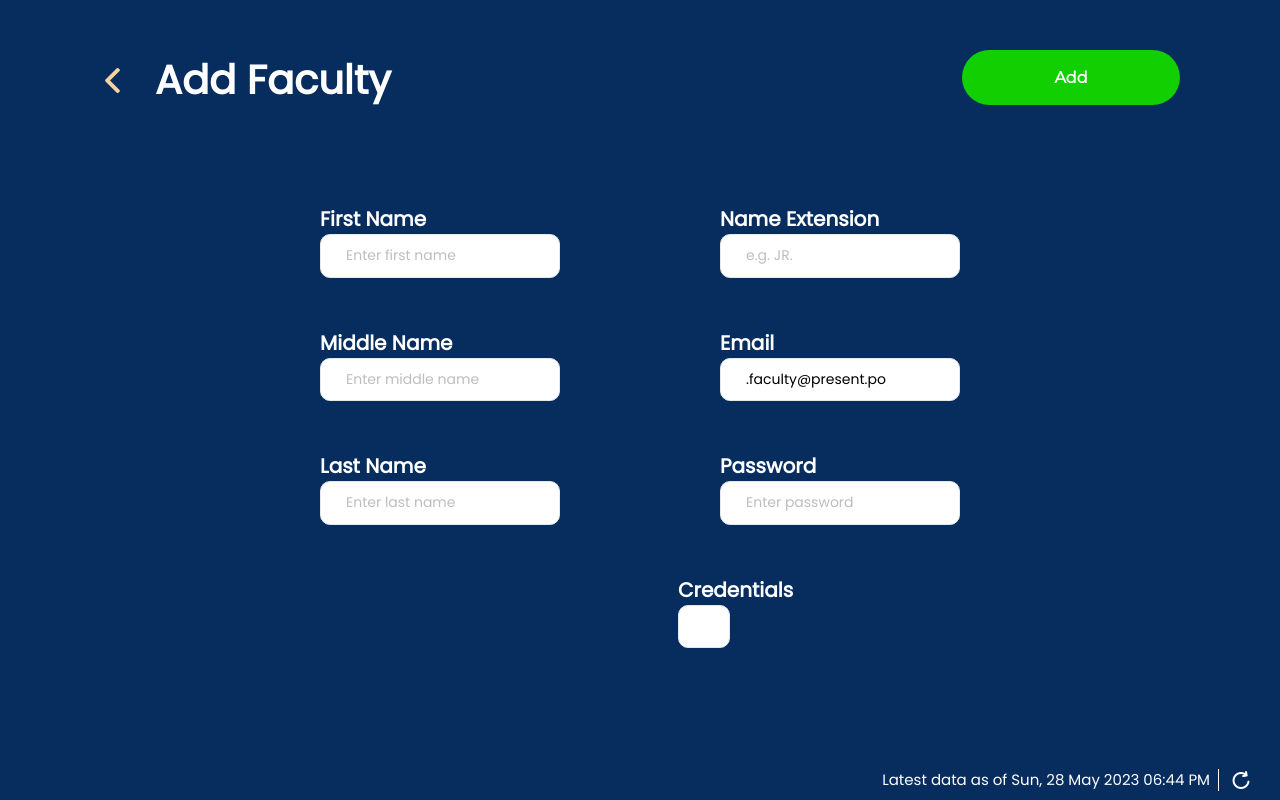
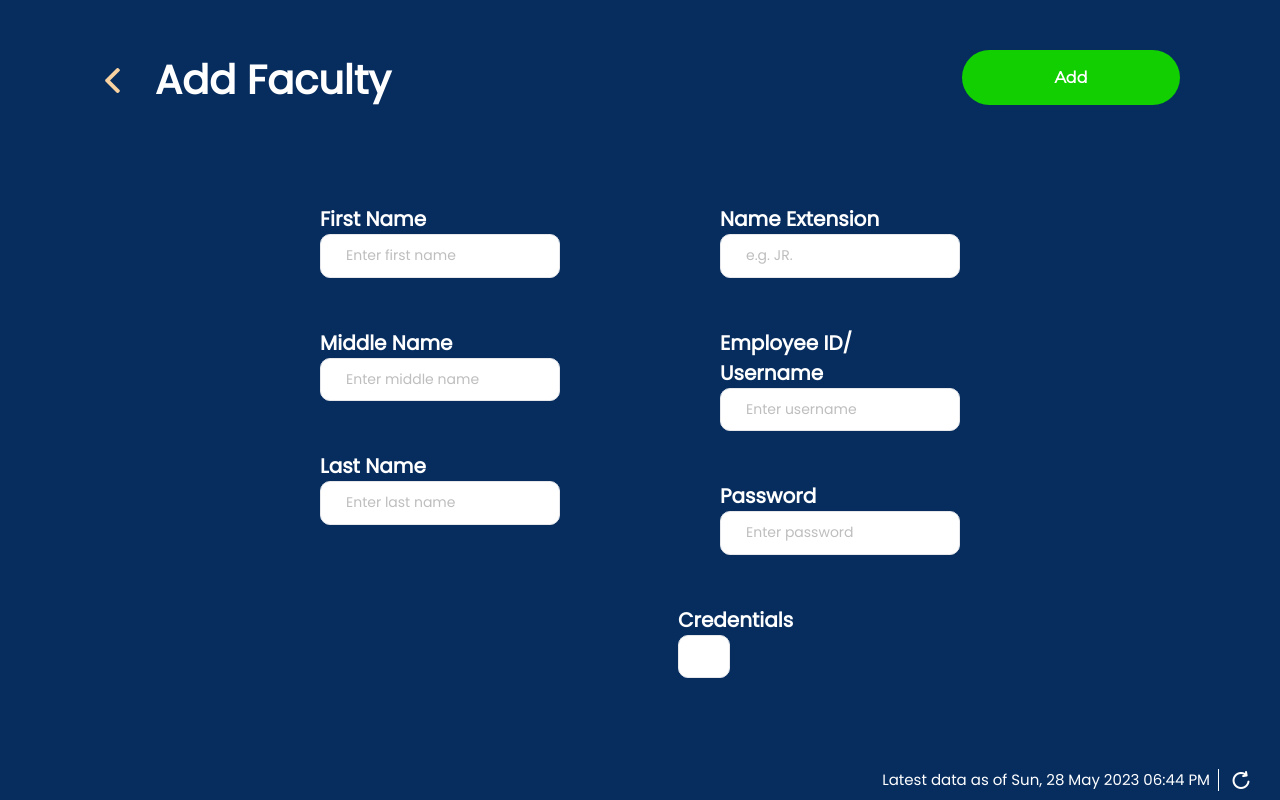
Before and after one commit to CMH7/PresentPo-Admin, a React (Vite) app: page /admindashboard/managefaculties/addfaculty in a window 1280 px wide. Built offline with nearby package versions, Linux system fonts and the light colour scheme; sample sign-in values are in the browser's storage.

Commit message:
Fixed add faculty page

```diff
--- a/src/pages/faculty/AddFaculty.tsx
+++ b/src/pages/faculty/AddFaculty.tsx
@@ -4,43 +4,21 @@ import { useEffect, useState } from "react";
 import { gql, useMutation } from "@apollo/client";
 import { Link, useNavigate } from "react-router-dom";
 import { toast } from "react-toastify";
+import ADD_FACULTY from "../../gql/SET/ADD/Faculty";
 
-const ADD_FACULTY_OPS = gql`
-	mutation addFaculty($newFaculty: newFaculty!) {
-  addFaculty(newFaculty: $newFaculty) {
-    error
-    message
-    data {
-      id
-      name {
-        first
-        middle
-        last
-        extension
-      }
-      credentials
-      email
-      password
-    }
-  }
-}
-`
-
-/*stated na page na yung 'Add Faculty'
-after this, go to index.tsx to import the page*/
 export default function AddFaculty() {
 	const [firstName, setFirstName] = useState('')
 	const [middleName, setMiddleName] = useState('')
 	const [lastName, setLastName] = useState('')
 	const [extension, setExtension] = useState('')
 	const [credentials, setCredentials] = useState('')
-	const [email, setEmail] = useState('.faculty@present.po')
+	const [username, setUsername] = useState('')
 	const [password, setPassword] = useState('')
 	const [adding, setAdding] = useState(false)
 
 	const navigate = useNavigate()
 
-	const [addFaculty] = useMutation(ADD_FACULTY_OPS, {
+	const [addFaculty] = useMutation(ADD_FACULTY, {
 		onCompleted: (data) => {
 			toast.success(data?.addFaculty?.message, {
 				position: "top-right",
@@ -70,8 +48,19 @@ export default function AddFaculty() {
 		}
 	})
 
-	useEffect(() => {
+	// checks if admin is empty
+  useEffect(() => {
     if (localStorage.getItem('admin') == null) {
+      toast.error('Please Sign in first', {
+        position: "top-right",
+        autoClose: 5000,
+        hideProgressBar: false,
+        closeOnClick: true,
+        pauseOnHover: true,
+        draggable: true,
+        progress: undefined,
+        theme: "light",
+      });
       navigate('/', {replace: true})
     }
   }, [])
@@ -111,7 +100,7 @@ export default function AddFaculty() {
 							return
 						}
 						setAdding(true)
-							addFaculty({ variables: { newFaculty: { name: { middle: middleName, first: firstName, last: lastName, extension: extension }, credentials: credentials, email: email, password: password } } })
+							addFaculty({ variables: { newFaculty: { name: { middle: middleName, first: firstName, last: lastName, extension: extension }, credentials: credentials, username: username, password: password } } })
 					}}
 					className="flex justify-center items-center mt-[50px] mr-[100px] bg-[#11CF00] hover:bg-[#1672ec] text-white font-semibold py-2 px-20 rounded-full focus:outline-none focus:shadow-outline w-[218px] h-[55px]" type="submit"
 					>
@@ -141,8 +130,6 @@ export default function AddFaculty() {
 						<input
 							onChange={(e) => {
 								setFirstName(e.target.value)
-								setEmail(`${e.target.value.split(' ').join('').toLowerCase()}${lastName.split(' ').join('').toLowerCase()}.faculty@present.po`)
-								setPassword(`${e.target.value.split(' ').join('').toLowerCase()}${lastName.split(' ').join('').toLowerCase()}`)
 							}}
 							value={firstName}
 							className=" poppins text-[14px] appearance-none border rounded-[10px] w-full py-[12px] px-[25px] placeholder:text-phGray leading-tight focus:outline-none focus:shadow-outline"
@@ -173,8 +160,7 @@ export default function AddFaculty() {
 						<input
 							onChange={(e) => {
 								setLastName(e.target.value)
-								setEmail(`${firstName.split(' ').join('').toLowerCase()}${e.target.value.split(' ').join('').toLowerCase()}.faculty@present.po`)
-								setPassword(`${firstName.split(' ').join('').toLowerCase()}${e.target.value.split(' ').join('').toLowerCase()}`)
+								setPassword(`${e.target.value}`.replaceAll(' ', '').toLowerCase())
 							}}
 							value={lastName}
 							className="poppins  text-[14px] appearance-none border rounded-[10px] w-full py-[12px] px-[25px] placeholder:text-phGray leading-tight focus:outline-none focus:shadow-outline"
@@ -200,17 +186,18 @@ export default function AddFaculty() {
 						/>
 					</div>
 
-					{/* email  */}
+					{/* username  */}
 					<div className="pb-[50px]">
 						<label className="text-white poppins font-semibold pb-[10px] text-[20px] ">
-							Email
+							Employee ID/ Username
 						</label>
 						<input
-								readOnly={true}
-								value={email}
-								className="poppins  text-[14px] appearance-none border rounded-[10px] w-full py-[12px] px-[25px] placeholder:text-phGray leading-tight focus:outline-none focus:shadow-outline"
-								type="email"
-								placeholder="Enter email address"
+							onChange={e => {
+								setUsername(e.target.value)
+							}}
+							value={username}
+							className="poppins  text-[14px] appearance-none border rounded-[10px] w-full py-[12px] px-[25px] placeholder:text-phGray leading-tight focus:outline-none focus:shadow-outline"
+							placeholder="Enter username"
 						/>
 					</div>
 
```
